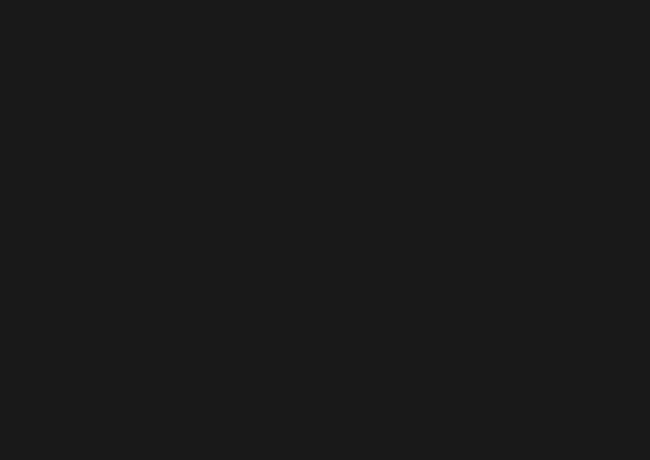
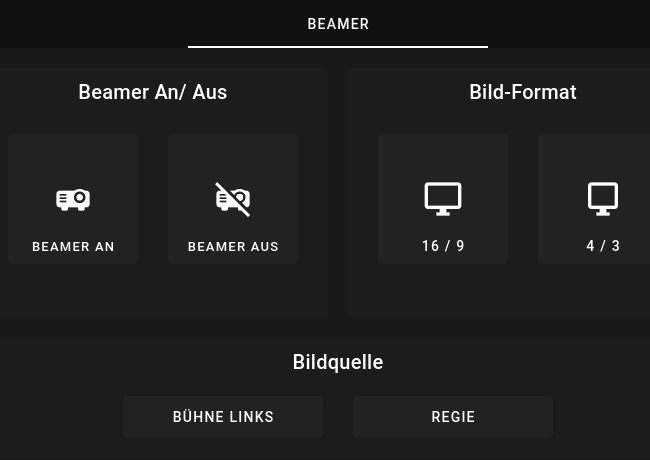
Before and after one commit to filip326/aua, a Vue app in the folder frontend/: page /pi in a window 1280 px wide. Before the commit this address had no page. Shown: the top 460 px of the page, without its empty margins (302-952 px from the left). Built offline with nearby package versions, Linux system fonts and the light colour scheme.

Commit message:
beamer view

```diff
--- /dev/null
+++ b/frontend/src/components/SquareIconBtn.vue
@@ -0,0 +1,39 @@
+<script lang="ts">
+export default {
+    props: {
+        text: String,
+        icon: String,
+        color: {
+            type: String,
+            default: "surface",
+        },
+        height: {
+            type: String,
+            default: "130px",
+        },
+        width: {
+            type: String,
+            default: "130px",
+        },
+        iconSize: {
+            type: String,
+            default: "40px",
+        },
+        textSize: {
+            type: String,
+            default: "13px",
+        },
+    },
+};
+</script>
+
+<template>
+    <VBtn variant="flat" :color="color" :height="height" :width="width" style="position: relative">
+        <VIcon :size="iconSize">{{ icon }}</VIcon>
+        <span
+            :style="`position: absolute; bottom: 10px; left: 0; width: 100%; text-align: center; font-size: ${textSize}`"
+        >
+            {{ text }}
+        </span>
+    </VBtn>
+</template>
--- a/frontend/src/main.ts
+++ b/frontend/src/main.ts
@@ -1,11 +1,12 @@
 import { createApp } from "vue";
 import vuetify from "./plugins/vuetify";
+import router from "./plugins/router";
 import App from "./App.vue";
 
 import "vuetify/styles";
 import "@mdi/font/css/materialdesignicons.css";
 
 import "./styles/base.css";
-import router from "./plugins/router";
+import "./styles/colors.css";
 
 createApp(App).use(router).use(vuetify).mount("#app");
--- a/frontend/src/pages/Home.vue
+++ /dev/null
@@ -1,3 +0,0 @@
-<template>
-    Hallo!
-</template>
--- /dev/null
+++ b/frontend/src/pages/pi/Index.vue
@@ -0,0 +1,92 @@
+<script lang="ts">
+import SquareIconBtn from "../../components/SquareIconBtn.vue";
+
+export default {
+    components: {
+        SquareIconBtn,
+    },
+    data() {
+        return {
+            tab: "beamer",
+            video_srces: ["Bühne Links", "Regie"],
+        };
+    },
+};
+</script>
+
+<template>
+    <VTabs bg-color="secondary" v-model="tab" fixed-tabs>
+        <VTab value="beamer">Beamer</VTab>
+    </VTabs>
+
+    <VWindow v-model="tab">
+        <VWindowItem value="beamer">
+            <div class="content__wrapper">
+                <VCard color="darker" variant="flat" width="350px" height="250px">
+                    <VCardTitle> Beamer An/ Aus </VCardTitle>
+                    <VCardItem class="centered_content">
+                        <SquareIconBtn icon="mdi-projector" text="Beamer an" />
+                        <SquareIconBtn icon="mdi-projector-off" text="Beamer aus" />
+                    </VCardItem>
+                </VCard>
+
+                <VCard color="darker" variant="flat" width="350px" height="250px">
+                    <VCardTitle> Bild-Format </VCardTitle>
+                    <VCardItem class="centered_content">
+                        <SquareIconBtn icon="mdi-monitor" text="16 / 9" textSize="14px" />
+                        <SquareIconBtn icon="mdi-monitor-small" text="4 / 3" textSize="14px" />
+                    </VCardItem>
+                </VCard>
+
+                <VCard color="darker" variant="flat" width="720px" height="120px">
+                    <VCardTitle> Bildquelle </VCardTitle>
+                    <VCardItem id="videosource_selection_button_group">
+                        <VBtn width="200px" height="42px" v-for="src in video_srces" :key="src">
+                            {{ src }}
+                        </VBtn>
+                    </VCardItem>
+                </VCard>
+            </div>
+        </VWindowItem>
+    </VWindow>
+</template>
+
+<style scoped>
+.content__wrapper {
+    display: flex;
+    flex-wrap: wrap;
+    justify-content: center;
+    padding: 20px;
+    gap: 20px;
+}
+
+.content__wrapper > * > .v-card-title {
+    text-align: center;
+}
+</style>
+
+<style>
+#videosource_selection_button_group > .v-card-item__content {
+    display: flex;
+    align-items: center;
+    flex-direction: row;
+    justify-content: center;
+    gap: 30px;
+    width: 100%;
+    height: 100%;
+}
+
+.v-card-item.centered_content {
+    height: calc(250px - 2.25rem - 48px);
+}
+
+.v-card-item.centered_content > .v-card-item__content {
+    display: flex;
+    align-items: center;
+    flex-direction: row;
+    justify-content: center;
+    gap: 30px;
+    width: 100%;
+    height: 100%;
+}
+</style>
--- a/frontend/src/plugins/router.ts
+++ b/frontend/src/plugins/router.ts
@@ -4,9 +4,9 @@
     history: createWebHistory(),
     routes: [
         {
-            path: "/",
-            name: "Home",
-            component: () => import("../pages/Home.vue"),
-        }
+            path: "/pi",
+            name: "Pi Display",
+            component: () => import("../pages/pi/Index.vue"),
+        },
     ],
 });
--- a/frontend/src/plugins/vuetify.ts
+++ b/frontend/src/plugins/vuetify.ts
@@ -28,6 +28,7 @@
                     error: "#b40000", // red
                     info: "#0088cc", // light blue
                     warning: "#ff5500", // deep orange
+                    darker: "#1c1c1c", // grey
                 },
             },
         },
--- /dev/null
+++ b/frontend/src/styles/colors.css
@@ -0,0 +1,39 @@
+.color-background {
+    background-color: rgb(var(--v-theme-background));
+    color: rgb(var(--v-theme-on-background));
+}
+
+.color-surface {
+    background-color: rgb(var(--v-theme-surface));
+    color: rgb(var(--v-theme-on-surface));
+}
+
+.color-primary {
+    background-color: rgb(var(--v-theme-primary));
+    color: rgb(var(--v-theme-on-primary));
+}
+
+.color-secondary {
+    background-color: rgb(var(--v-theme-secondary));
+    color: rgb(var(--v-theme-on-secondary));
+}
+
+.color-error {
+    background-color: rgb(var(--v-theme-error));
+    color: rgb(var(--v-theme-on-error));
+}
+
+.color-warning {
+    background-color: rgb(var(--v-theme-warning));
+    color: rgb(var(--v-theme-on-warning));
+}
+
+.color-info {
+    background-color: rgb(var(--v-theme-info));
+    color: rgb(var(--v-theme-on-info));
+}
+
+.color-success {
+    background-color: rgb(var(--v-theme-success));
+    color: rgb(var(--v-theme-on-success));
+}
--- a/frontend/tsconfig.json
+++ b/frontend/tsconfig.json
@@ -19,7 +19,7 @@
         "strict": true,
         "noUnusedLocals": true,
         "noUnusedParameters": true,
-        "noFallthroughCasesInSwitch": true
+        "noFallthroughCasesInSwitch": true,
     },
     "include": ["src/**/*.ts", "src/**/*.vue"],
     "references": [{ "path": "./tsconfig.node.json" }]
```
